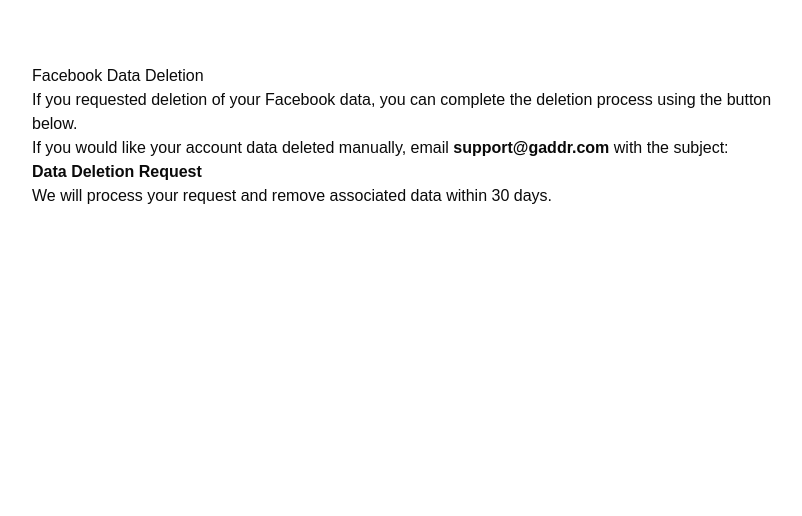
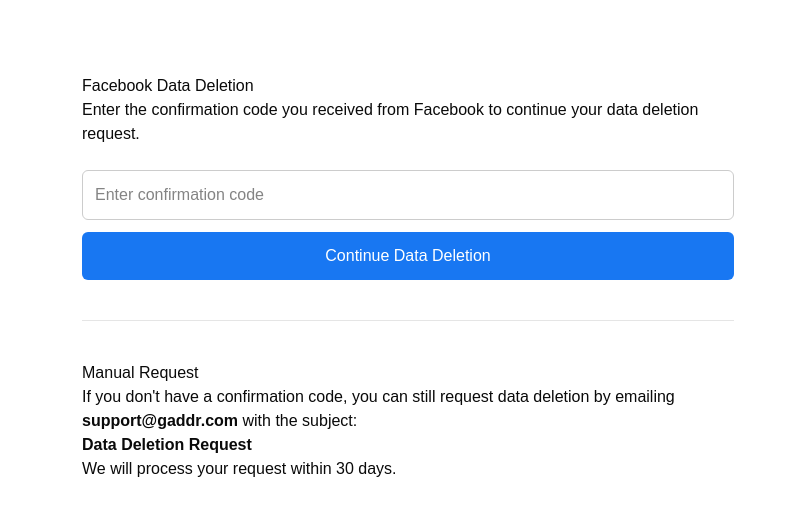
Before and after one commit to sairam1200/SocialApp, a Next.js app: page /data-deletion in a window 1280 px wide. Shown: the top 516 px of the page, without its empty margins (232-1034 px from the left). Built offline with nearby package versions, Linux system fonts and the light colour scheme; no server answers; what restfit would draw is missing.

Commit message:
facebook data deletion changed

```diff
--- a/src/app/data-deletion/page.tsx
+++ b/src/app/data-deletion/page.tsx
@@ -1,95 +1,99 @@
 "use client";
 
+import { useEffect, useState } from "react";
 import { useSearchParams } from "next/navigation";
 
 export default function DataDeletion() {
   const searchParams = useSearchParams();
-  const confirmationCode = searchParams.get("code");
+  const [confirmationCode, setConfirmationCode] = useState("");
 
-  const handleDeletion = () => {
-    if (!confirmationCode) {
-      alert("Missing confirmation code.");
+  useEffect(() => {
+    const code = searchParams.get("code");
+    if (code) {
+      setConfirmationCode(code);
+    }
+  }, [searchParams]);
+
+  const handleDelete = () => {
+    const code = confirmationCode.trim();
+
+    if (!code) {
+      alert("Please enter your confirmation code.");
       return;
     }
 
-    window.open(
-      `https://socialapp-backend-bx75.onrender.com/data-deletion?code=${encodeURIComponent(
-        confirmationCode
-      )}`,
-      "_blank"
-    );
+    window.location.href = `https://socialapp-backend-bx75.onrender.com/data-deletion?code=${encodeURIComponent(
+      code
+    )}`;
   };
 
   return (
     <main
       style={{
-        maxWidth: "800px",
-        margin: "40px auto",
+        maxWidth: "700px",
+        margin: "50px auto",
         padding: "24px",
-        fontFamily: "sans-serif",
+        fontFamily: "Arial, sans-serif",
       }}
     >
       <h1>Facebook Data Deletion</h1>
 
       <p>
-        If you requested deletion of your Facebook data, you can complete the
-        deletion process using the button below.
+        Enter the confirmation code you received from Facebook to continue your
+        data deletion request.
       </p>
 
-      {confirmationCode ? (
-        <>
+      <div
+        style={{
+          display: "flex",
+          flexDirection: "column",
+          gap: "12px",
+          marginTop: "24px",
+        }}
+      >
+        <input
+          type="text"
+          placeholder="Enter confirmation code"
+          value={confirmationCode}
+          onChange={(e) => setConfirmationCode(e.target.value)}
+          style={{
+            padding: "12px",
+            fontSize: "16px",
+            border: "1px solid #ccc",
+            borderRadius: "6px",
+          }}
+        />
+
         <button
-            onClick={handleDeletion}
+          onClick={handleDelete}
           style={{
-              marginTop: "20px",
-              padding: "12px 24px",
-              background: "#1877F2",
+            padding: "12px",
+            fontSize: "16px",
+            backgroundColor: "#1877F2",
             color: "#fff",
             border: "none",
             borderRadius: "6px",
             cursor: "pointer",
-              fontSize: "16px",
           }}
         >
-            Delete My Facebook Data
+          Continue Data Deletion
         </button>
+      </div>
 
-          <div style={{ marginTop: "30px" }}>
-            <h3>Deletion Status</h3>
+      <hr style={{ margin: "40px 0" }} />
+
+      <h2>Manual Request</h2>
 
       <p>
-              After your request is processed, you can check its status here:
-            </p>
-
-            <a
-              href={`https://social-app-zeta-three.vercel.app/data-deletion?code=${encodeURIComponent(
-                confirmationCode
-              )}`}
-              target="_blank"
-              rel="noopener noreferrer"
-            >
-              https://social-app-zeta-three.vercel.app/data-deletion?code=
-              {confirmationCode}
-            </a>
-          </div>
-        </>
-      ) : (
-        <>
-          <p>
-            If you would like your account data deleted manually, email{" "}
-            <strong>support@gaddr.com</strong> with the subject:
+        If you don't have a confirmation code, you can still request data
+        deletion by emailing <strong>support@gaddr.com</strong> with the subject:
       </p>
 
       <p>
         <strong>Data Deletion Request</strong>
       </p>
 
-          <p>
-            We will process your request and remove associated data within 30
-            days.
-          </p>
-        </>
-      )}
+      <p>We will process your request within 30 days.</p>
     </main>
   );
 }
```
Lines whose indentation alone changed are shown as unchanged.
